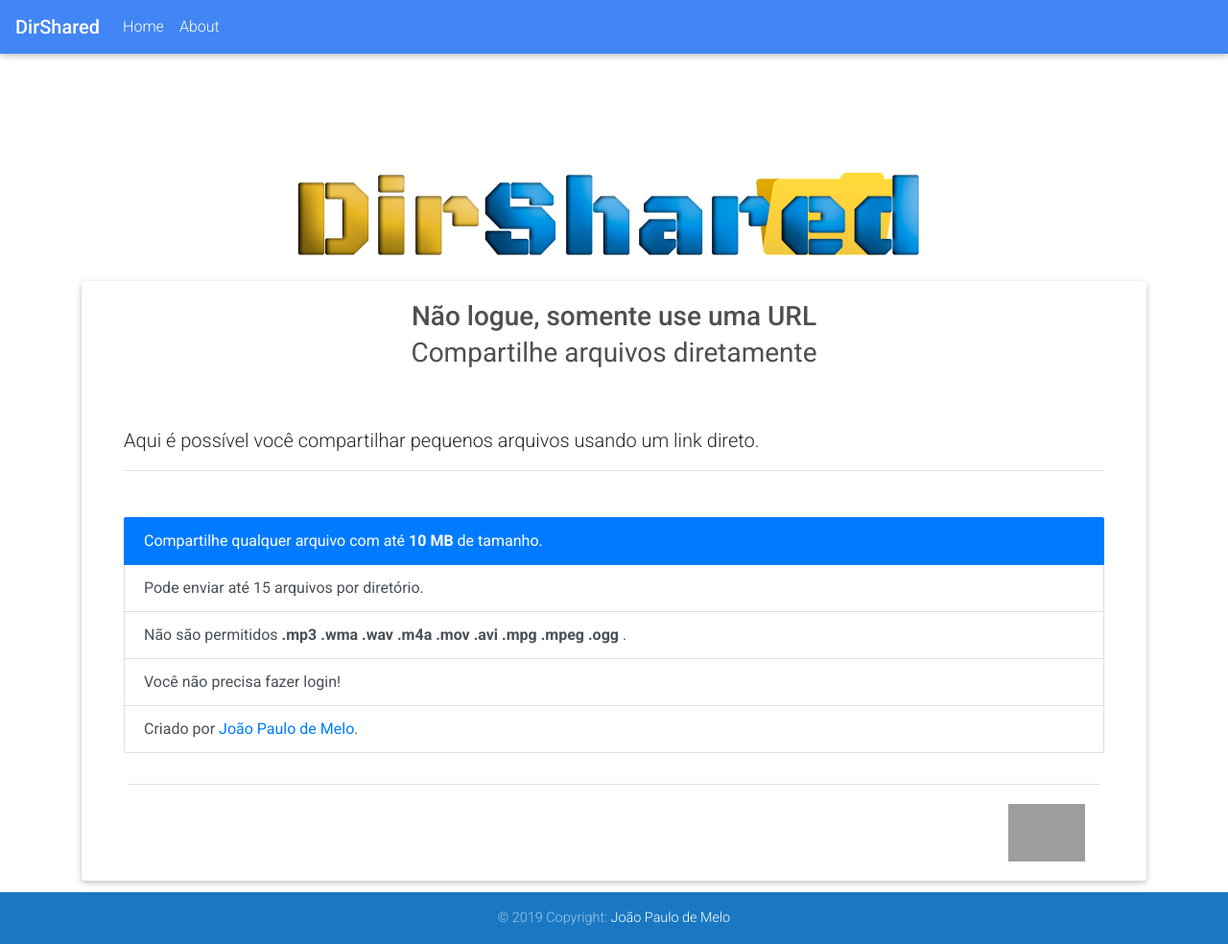
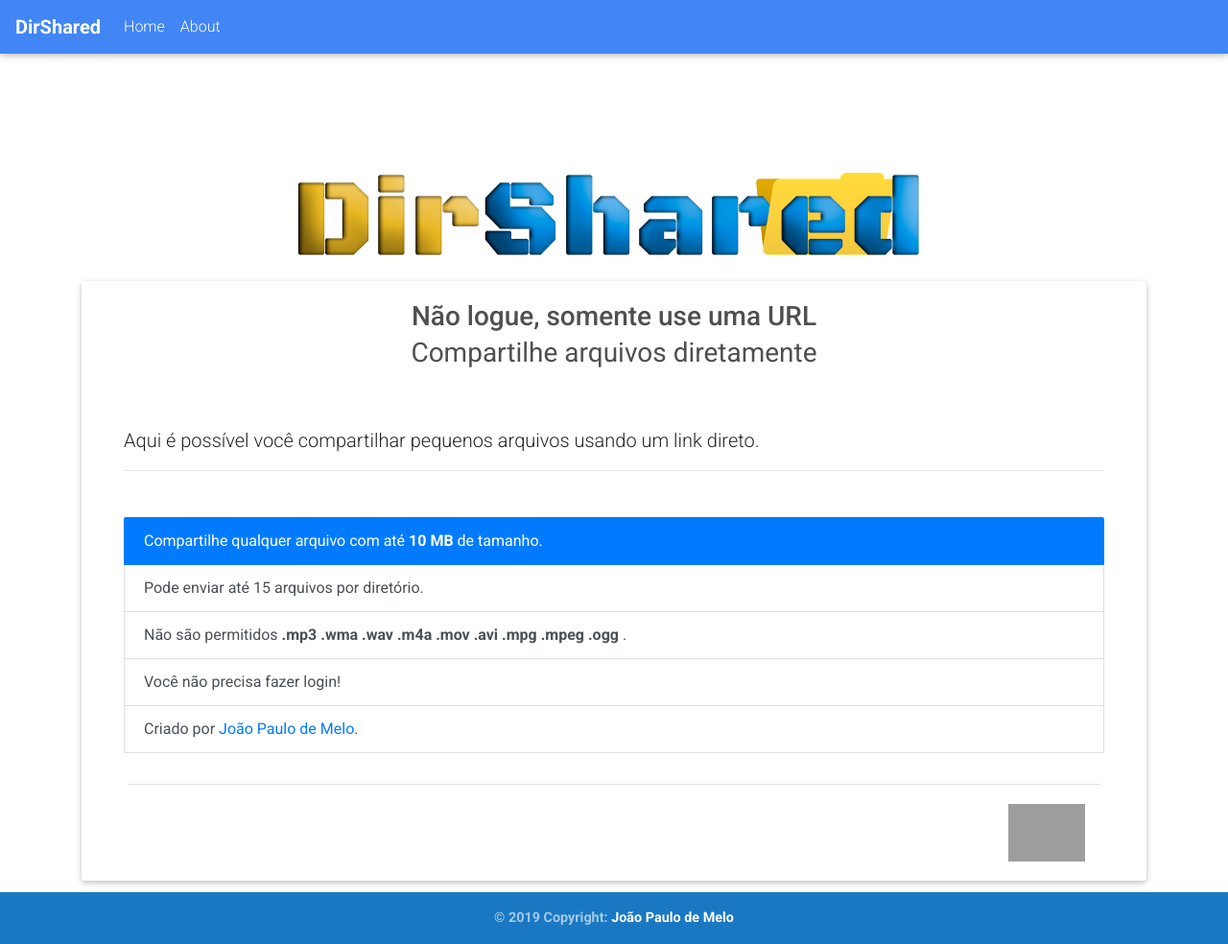
Before and after one commit to jpdik/DirShared, a React app: page /about in a window 1280 px wide. Shown: the whole page at 96% size. Built offline with nearby package versions, Linux system fonts and the light colour scheme; grey boxes are pictures that could not be loaded.

Commit message:
[MOD] strong title

```diff
--- a/src/App.css
+++ b/src/App.css
@@ -6,6 +6,10 @@
 	display: flex;
 	min-height: 100vh;
 	flex-direction: column;
+}
+
+.bold {
+	font-weight: bold;
 }
 
 main {
--- a/src/components/Footer/Footer.jsx
+++ b/src/components/Footer/Footer.jsx
@@ -2,7 +2,7 @@ import React from 'react'
 import { MDBFooter, MDBContainer } from "mdbreact";
 
 export default props => (
-    <MDBFooter color="blue" className="font-small">
+    <MDBFooter color="blue" className="font-small bold">
       <div className="footer-copyright text-center py-3">
         <MDBContainer fluid>
           &copy; {new Date().getFullYear()} Copyright: <a href="https://www.jpmdik.com.br"> João Paulo de Melo </a>
--- a/src/components/Header/Header.jsx
+++ b/src/components/Header/Header.jsx
@@ -16,7 +16,7 @@ class Header extends Component {
         return (
             <MDBNavbar color="primary-color" dark expand="md">
                 <MDBNavbarBrand>
-                    <strong className="white-text">DirShared</strong>
+                    <strong className="white-text bold">DirShared</strong>
                 </MDBNavbarBrand>
                 <MDBNavbarToggler onClick={this.toggleCollapse} />
                 <MDBCollapse id="navbarCollapse" isOpen={this.state.isOpen} navbar>
```
